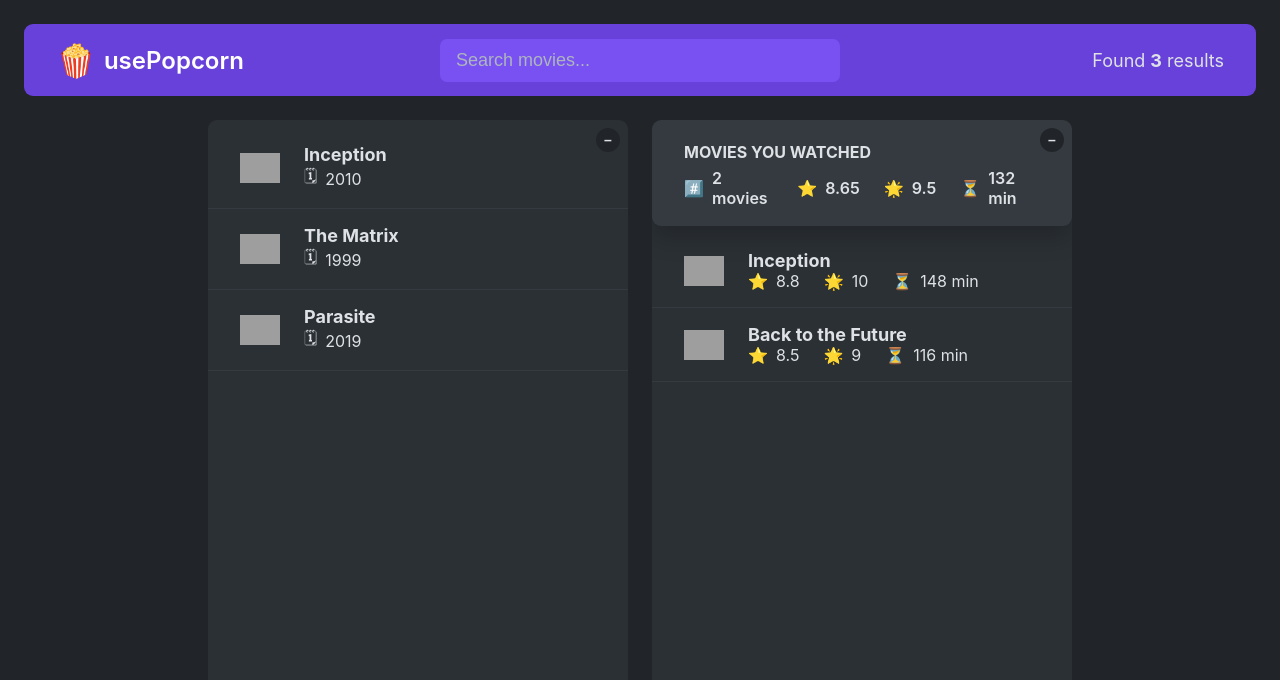
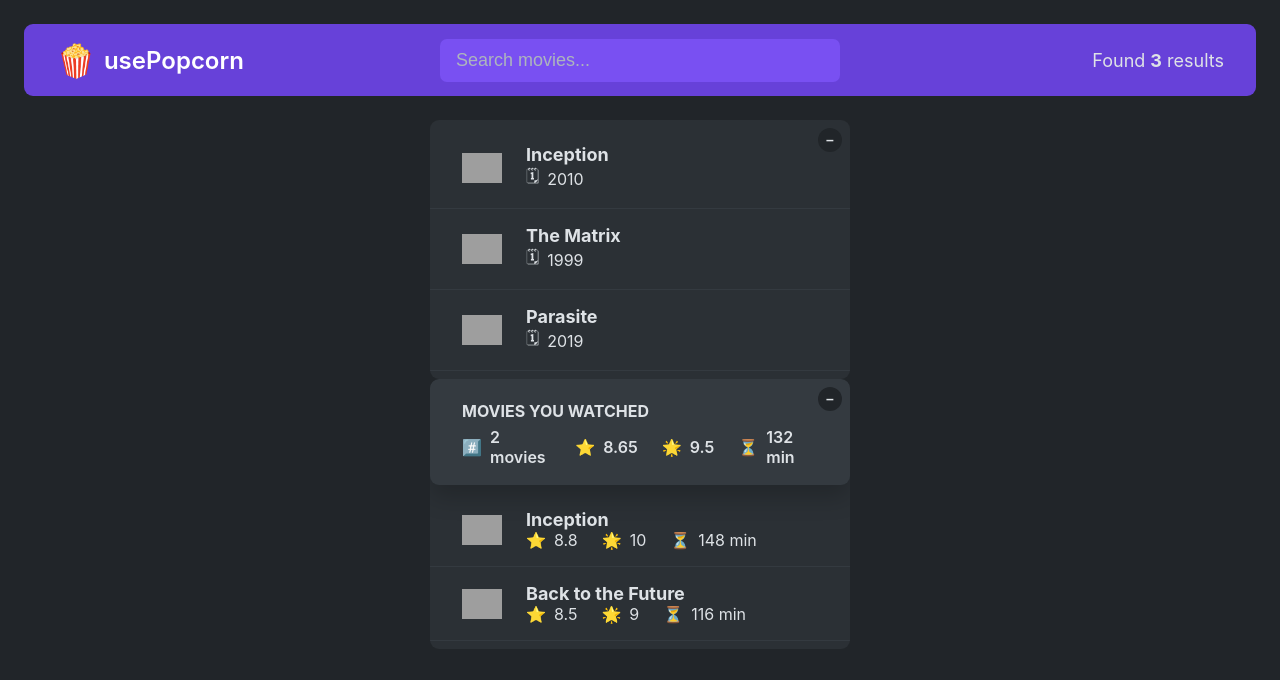
Before and after one commit to Cleve-codes/01-pure-react, a React (Create React App) app in the folder 0x06-usepopcorn/usepopcorn/: page / in a window 1280 px wide. Shown: the top 680 px of the page. Built offline with nearby package versions, Linux system fonts and the light colour scheme; grey boxes are pictures that could not be loaded.

Commit message:
Componented

```diff
--- a/0x06-usepopcorn/usepopcorn/src/App.js
+++ b/0x06-usepopcorn/usepopcorn/src/App.js
@@ -1,4 +1,6 @@
 import { useState } from "react";
+import SearchBar from "./components/SearchBar";
+import Main from "./components/Main";
 
 const tempMovieData = [
   {
@@ -63,106 +65,20 @@ export default function App() {
 
   return (
     <>
-      <nav className="nav-bar">
-        <div className="logo">
-          <span role="img">🍿</span>
-          <h1>usePopcorn</h1>
-        </div>
-        <input
-          className="search"
-          type="text"
-          placeholder="Search movies..."
-          value={query}
-          onChange={(e) => setQuery(e.target.value)}
-        />
-        <p className="num-results">
-          Found <strong>{movies.length}</strong> results
-        </p>
-      </nav>
+      <SearchBar query={query} movies={movies} setQuery={setQuery} />
 
-      <main className="main">
-        <div className="box">
-          <button
-            className="btn-toggle"
-            onClick={() => setIsOpen1((open) => !open)}
-          >
-            {isOpen1 ? "–" : "+"}
-          </button>
-          {isOpen1 && (
-            <ul className="list">
-              {movies?.map((movie) => (
-                <li key={movie.imdbID}>
-                  <img src={movie.Poster} alt={`${movie.Title} poster`} />
-                  <h3>{movie.Title}</h3>
-                  <div>
-                    <p>
-                      <span>🗓</span>
-                      <span>{movie.Year}</span>
-                    </p>
-                  </div>
-                </li>
-              ))}
-            </ul>
-          )}
-        </div>
-
-        <div className="box">
-          <button
-            className="btn-toggle"
-            onClick={() => setIsOpen2((open) => !open)}
-          >
-            {isOpen2 ? "–" : "+"}
-          </button>
-          {isOpen2 && (
-            <>
-              <div className="summary">
-                <h2>Movies you watched</h2>
-                <div>
-                  <p>
-                    <span>#️⃣</span>
-                    <span>{watched.length} movies</span>
-                  </p>
-                  <p>
-                    <span>⭐️</span>
-                    <span>{avgImdbRating}</span>
-                  </p>
-                  <p>
-                    <span>🌟</span>
-                    <span>{avgUserRating}</span>
-                  </p>
-                  <p>
-                    <span>⏳</span>
-                    <span>{avgRuntime} min</span>
-                  </p>
-                </div>
-              </div>
-
-              <ul className="list">
-                {watched.map((movie) => (
-                  <li key={movie.imdbID}>
-                    <img src={movie.Poster} alt={`${movie.Title} poster`} />
-                    <h3>{movie.Title}</h3>
-                    <div>
-                      <p>
-                        <span>⭐️</span>
-                        <span>{movie.imdbRating}</span>
-                      </p>
-                      <p>
-                        <span>🌟</span>
-                        <span>{movie.userRating}</span>
-                      </p>
-                      <p>
-                        <span>⏳</span>
-                        <span>{movie.runtime} min</span>
-                      </p>
-                    </div>
-                  </li>
-                ))}
-              </ul>
-            </>
-          )}
-        </div>
-      </main>
+      <Main
+        isOpen1={isOpen1}
+        setIsOpen1={setIsOpen1}
+        isOpen2={isOpen2}
+        setIsOpen2={setIsOpen2}
+        watched={watched}
+        setWatched={setWatched}
+        avgImdbRating={avgImdbRating}
+        avgUserRating={avgUserRating}
+        avgRuntime={avgRuntime}
+        movies={movies}
+      />
     </>
   );
 }
--- /dev/null
+++ b/0x06-usepopcorn/usepopcorn/src/components/Box.js
@@ -0,0 +1,91 @@
+import React from 'react'
+
+const Box = ({isOpen1, setIsOpen1, movies, setIsOpen2, isOpen2, watched, avgImdbRating, avgRuntime, avgUserRating}) => {
+  return (
+    <div>
+      <div className="box">
+        <button
+          className="btn-toggle"
+          onClick={() => setIsOpen1((open) => !open)}
+        >
+          {isOpen1 ? "–" : "+"}
+        </button>
+        {isOpen1 && (
+          <ul className="list">
+            {movies?.map((movie) => (
+              <li key={movie.imdbID}>
+                <img src={movie.Poster} alt={`${movie.Title} poster`} />
+                <h3>{movie.Title}</h3>
+                <div>
+                  <p>
+                    <span>🗓</span>
+                    <span>{movie.Year}</span>
+                  </p>
+                </div>
+              </li>
+            ))}
+          </ul>
+        )}
+      </div>
+
+      <div className="box">
+        <button
+          className="btn-toggle"
+          onClick={() => setIsOpen2((open) => !open)}
+        >
+          {isOpen2 ? "–" : "+"}
+        </button>
+        {isOpen2 && (
+          <>
+            <div className="summary">
+              <h2>Movies you watched</h2>
+              <div>
+                <p>
+                  <span>#️⃣</span>
+                  <span>{watched.length} movies</span>
+                </p>
+                <p>
+                  <span>⭐️</span>
+                  <span>{avgImdbRating}</span>
+                </p>
+                <p>
+                  <span>🌟</span>
+                  <span>{avgUserRating}</span>
+                </p>
+                <p>
+                  <span>⏳</span>
+                  <span>{avgRuntime} min</span>
+                </p>
+              </div>
+            </div>
+
+            <ul className="list">
+              {watched.map((movie) => (
+                <li key={movie.imdbID}>
+                  <img src={movie.Poster} alt={`${movie.Title} poster`} />
+                  <h3>{movie.Title}</h3>
+                  <div>
+                    <p>
+                      <span>⭐️</span>
+                      <span>{movie.imdbRating}</span>
+                    </p>
+                    <p>
+                      <span>🌟</span>
+                      <span>{movie.userRating}</span>
+                    </p>
+                    <p>
+                      <span>⏳</span>
+                      <span>{movie.runtime} min</span>
+                    </p>
+                  </div>
+                </li>
+              ))}
+            </ul>
+          </>
+        )}
+      </div>
+    </div>
+  );
+}
+
+export default Box
--- /dev/null
+++ b/0x06-usepopcorn/usepopcorn/src/components/Main.js
@@ -0,0 +1,34 @@
+import React from "react";
+import Box from "./Box";
+
+const Main = ({
+  isOpen1,
+  setIsOpen1,
+  isOpen2,
+  setIsOpen2,
+  watched,
+  setWatched,
+  avgImdbRating,
+  avgUserRating,
+  avgRuntime,
+  movies,
+}) => {
+  return (
+    <main className="main">
+      <Box
+        isOpen1={isOpen1}
+        setIsOpen1={setIsOpen1}
+        movies={movies}
+        isOpen2={isOpen2}
+        watched={watched}
+        avgImdbRating={avgImdbRating}
+        avgRuntime={avgRuntime}
+        avgUserRating={avgUserRating}
+        setIsOpen2={setIsOpen2}
+        setWatched={setWatched}
+      />
+    </main>
+  );
+};
+
+export default Main;
--- /dev/null
+++ b/0x06-usepopcorn/usepopcorn/src/components/SearchBar.js
@@ -0,0 +1,24 @@
+import React from "react";
+
+const SearchBar = ({ movies, query, setQuery }) => {
+  return (
+    <nav className="nav-bar">
+      <div className="logo">
+        <span role="img">🍿</span>
+        <h1>usePopcorn</h1>
+      </div>
+      <input
+        className="search"
+        type="text"
+        placeholder="Search movies..."
+        value={query}
+        onChange={(e) => setQuery(e.target.value)}
+      />
+      <p className="num-results">
+        Found <strong>{movies.length}</strong> results
+      </p>
+    </nav>
+  );
+};
+
+export default SearchBar;
```
